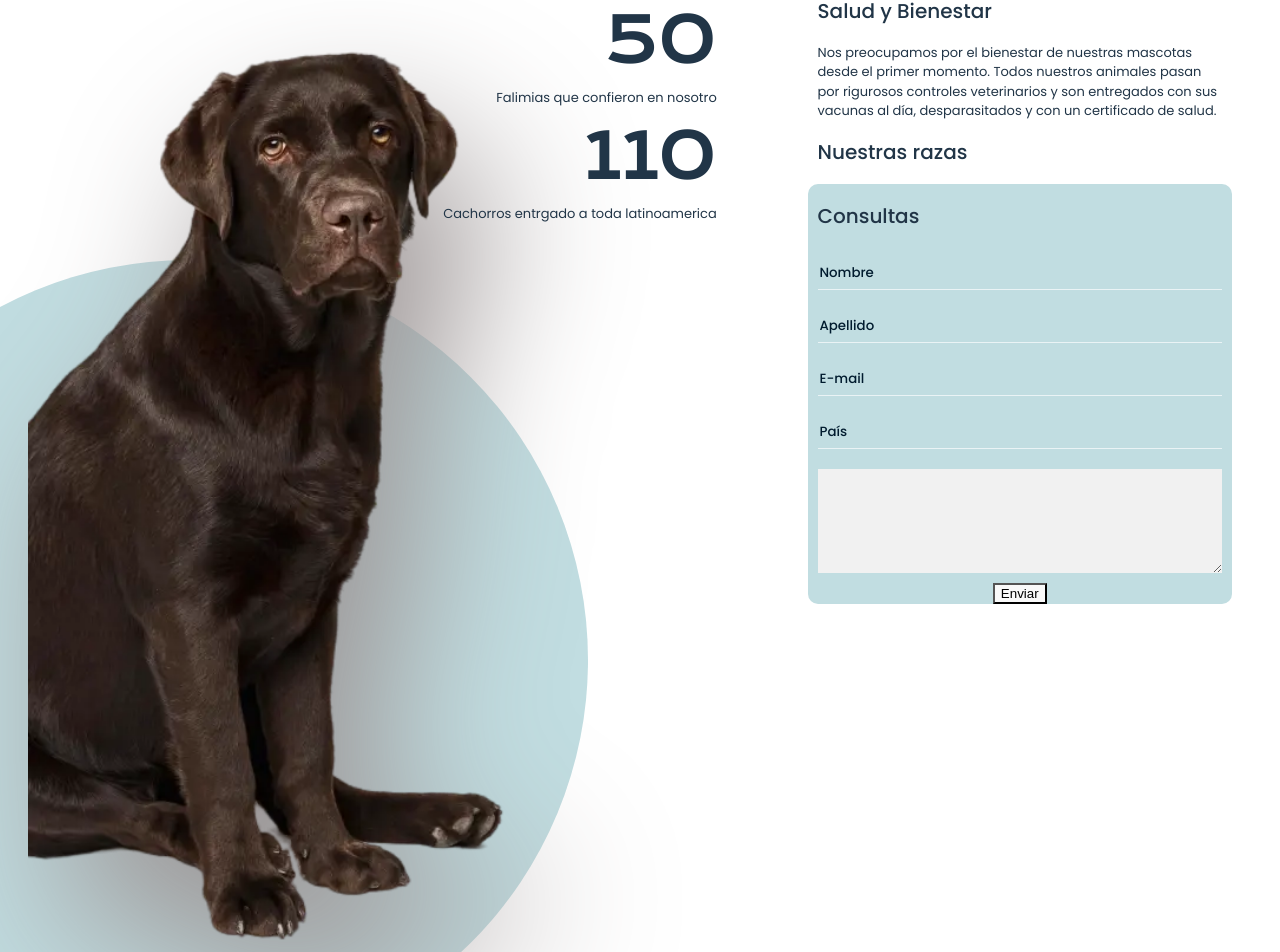
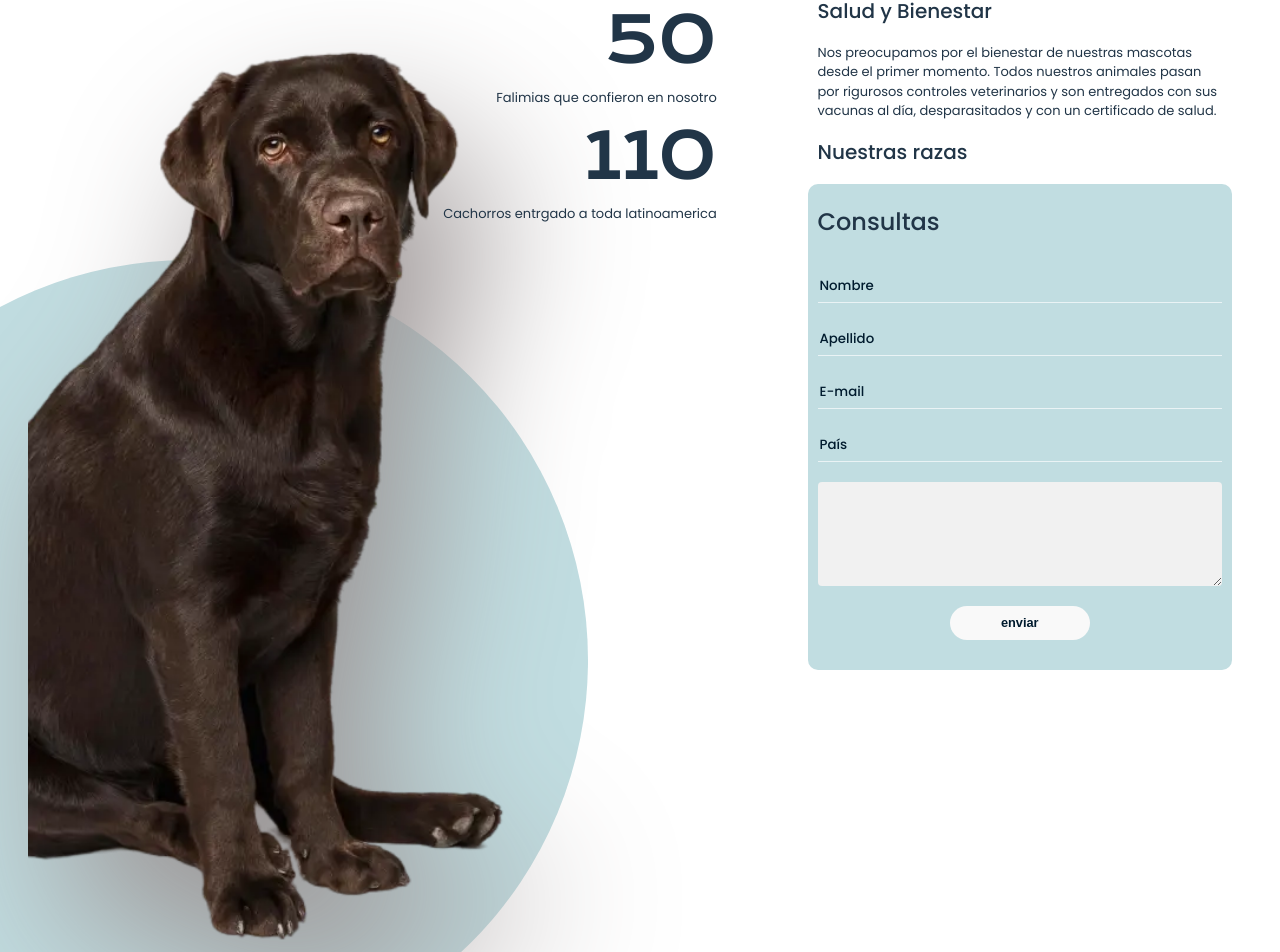
Before and after one commit to JONAAVILA/pets-in-react, a React (Vite) app: page / in a window 1280 px wide. Shown: the part 1112-2064 px from the top of the page. Built offline with nearby package versions, Linux system fonts and the light colour scheme.

Commit message:
logic form

```diff
--- a/src/components/form/Form.css
+++ b/src/components/form/Form.css
@@ -4,15 +4,14 @@
     background-color: #C1DDE1;
     border-radius: 10px;
     width: 100%;
-    textarea{
-        margin: 10px;
-        height: 100px;
-        background-color: #f1f1f1;
-        border: none;
+    h2{
+        font-size: 1.5rem;
     }
 }
 .box_button{
     width: 100%;
     display: flex;
     justify-content: center;
+
+    margin-bottom: 30px;
 }
--- a/src/components/form/Form.jsx
+++ b/src/components/form/Form.jsx
@@ -1,16 +1,104 @@
+import { useState } from 'react'
 import './Form.css'
 
 export default function Form(){
+
+    const [ prueba, setPrueba ] = useState('')
+    const [ inputValue, setInputValue ] = useState({
+        name: '',
+        surname:'',
+        email:'',
+        country:'',
+        message:''
+    })
+
+    const handleInputValue = (event)=>{
+        const target = event.target
+        if(target.id === 'name'){
+            setInputValue(prevSetInputValue => ({
+                ...prevSetInputValue,
+                name:target.value
+            }))
+        }
+        if(target.id === 'surname'){
+            setInputValue(prevSetInputValue => ({
+                ...prevSetInputValue,
+                surname:target.value
+            }))
+        }
+        if(target.id === 'email'){
+            setInputValue(prevSetInputValue => ({
+                ...prevSetInputValue,
+                email:target.value
+            }))
+        }
+        if(target.id === 'country'){
+            setInputValue(prevSetInputValue => ({
+                ...prevSetInputValue,
+                country:target.value
+            }))
+        }
+        if(target.id === 'message'){
+            setInputValue(prevSetInputValue => ({
+                ...prevSetInputValue,
+                message:target.value
+            }))
+        }
+    }
+
+    const handleSubmit = (event)=>{
+        event.preventDefault()
+        if(prueba) {
+            setPrueba('')
+            return
+        }
+        setInputValue({
+            name: '',
+            surname:'',
+            email:'',
+            country:'',
+            message:''
+        })
+    }
     return(
             <form className='form' action="">
                 <h2>Consultas</h2>
-                <input type="text" placeholder='Nombre'/>
-                <input type="text" placeholder='Apellido'/>
-                <input type="email" placeholder='E-mail'/>
-                <input type="text" placeholder='País'/>
-                <textarea name="" id=""></textarea>
+                <input type="text"
+                       onChange={()=>setPrueba('bot')}
+                       value={prueba}
+                       placeholder='prueba'
+                       style={{display:'none'}}
+                       />
+                <input id='name'
+                       value={inputValue.name}
+                       onChange={handleInputValue}
+                       type="text"
+                       placeholder='Nombre'
+                       />
+                <input id='surname'
+                       value={inputValue.surname}
+                       onChange={handleInputValue}
+                       type="text"
+                       placeholder='Apellido'
+                       />
+                <input id='email'
+                       value={inputValue.email}
+                       onChange={handleInputValue}
+                       type="email"
+                       placeholder='E-mail'
+                       />
+                <input id='country'
+                       value={inputValue.country}
+                       onChange={handleInputValue}
+                       type="text"
+                       placeholder='País'
+                       />
+                <textarea id='message'
+                          value={inputValue.message}
+                          onChange={handleInputValue}>
+                </textarea>
                 <div className='box_button' >
-                    <button>Enviar</button>
+                    <button onClick={handleSubmit} >enviar</button>
                 </div>
             </form>
     )
--- a/src/index.css
+++ b/src/index.css
@@ -52,24 +52,40 @@ input{
   border: none;
   border-bottom: solid 1px #fffa;
   font-weight: 500;
+  color: #001B2E;
+}
+input:focus{
+  outline: none;
 }
 input::placeholder{
   color: #001B2E;
 }
 button {
-  button{
   width: 140px;
-  height: 35px;
+  height: 34px;
   margin-top: 10px;
-  font-size: .7rem;
+  font-size: .8rem;
+  border: none;
+  color: #001B2E;
+  font-weight: 600;
+  background-color: #F7ADE3;
+  border-radius: 17px;
+  transition: all ease 200ms;
 }
+button:hover{
+  background-color: #f18cd7;
+  transition: all ease 200ms;
 }
-button:hover {
-  border-color: #646cff;
+textarea{
+  margin: 10px;
+  height: 100px;
+  background-color: #f1f1f1;
+  border: none;
+  color: #001B2E;
+  border-radius: 4px;
 }
-button:focus,
-button:focus-visible {
-  outline: 4px auto -webkit-focus-ring-color;
+textarea:focus{
+  outline: none;
 }
 
 @media (prefers-color-scheme: light) {
```
Also changed, not shown: src/components/navbar/Navbar.jsx (line endings or trailing spaces).
